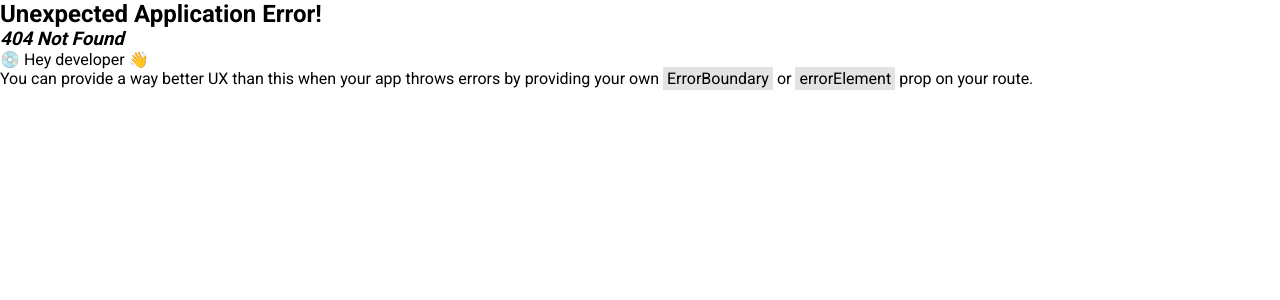
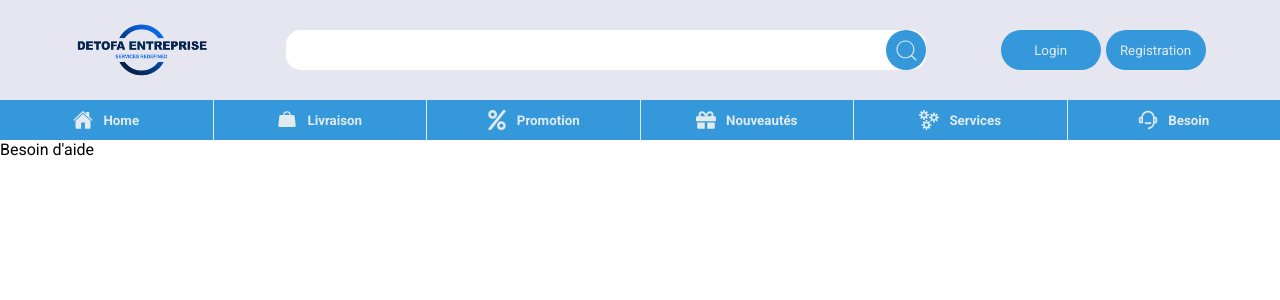
Before and after one commit to firminfinva/detofa-frontend-web, a React (Vite) app: page /besoin in a window 1280 px wide. Before the commit this address had no page. Shown: the top 300 px of the page. Built offline with nearby package versions, Linux system fonts and the light colour scheme.

Commit message:
Redict all the pages in the navbar to their created pages

```diff
--- a/src/components/navbar/Button.jsx
+++ b/src/components/navbar/Button.jsx
@@ -1,6 +1,14 @@
+import { useNavigate } from "react-router-dom"
 import "./../../css/button.css"
 
 
 export default function Button({icon, text, onClick, type}){
+    const navigate = useNavigate()
+    if(!onClick){
+        onClick = function goTothePage(){
+            navigate("/"+text)
+        }
+    }
+
     return(<button type={type} onClick={onClick} >{icon}{text}</button>)
 }
--- /dev/null
+++ b/src/pages/Aide.jsx
@@ -0,0 +1,3 @@
+export default function Aide(){
+    return(<div>Besoin d'aide</div>)
+}
--- /dev/null
+++ b/src/pages/Livraison.jsx
@@ -0,0 +1,3 @@
+export default function Livraison(){
+    return(<div> Livraison</div>)
+}
--- /dev/null
+++ b/src/pages/Nouveaute.jsx
@@ -0,0 +1,3 @@
+export default function Nouveaute(){
+    return(<div>Nouveautés</div>)
+}
--- /dev/null
+++ b/src/pages/Promotion.jsx
@@ -0,0 +1,3 @@
+export default function Promotion(){
+    return(<div>Promotion</div>)
+}
--- /dev/null
+++ b/src/pages/Services.jsx
@@ -0,0 +1,3 @@
+export default function Services(){
+    return (<div>Services</div>)
+}
```
Also changed, not shown: src/main.jsx (+29 -0 lines).
